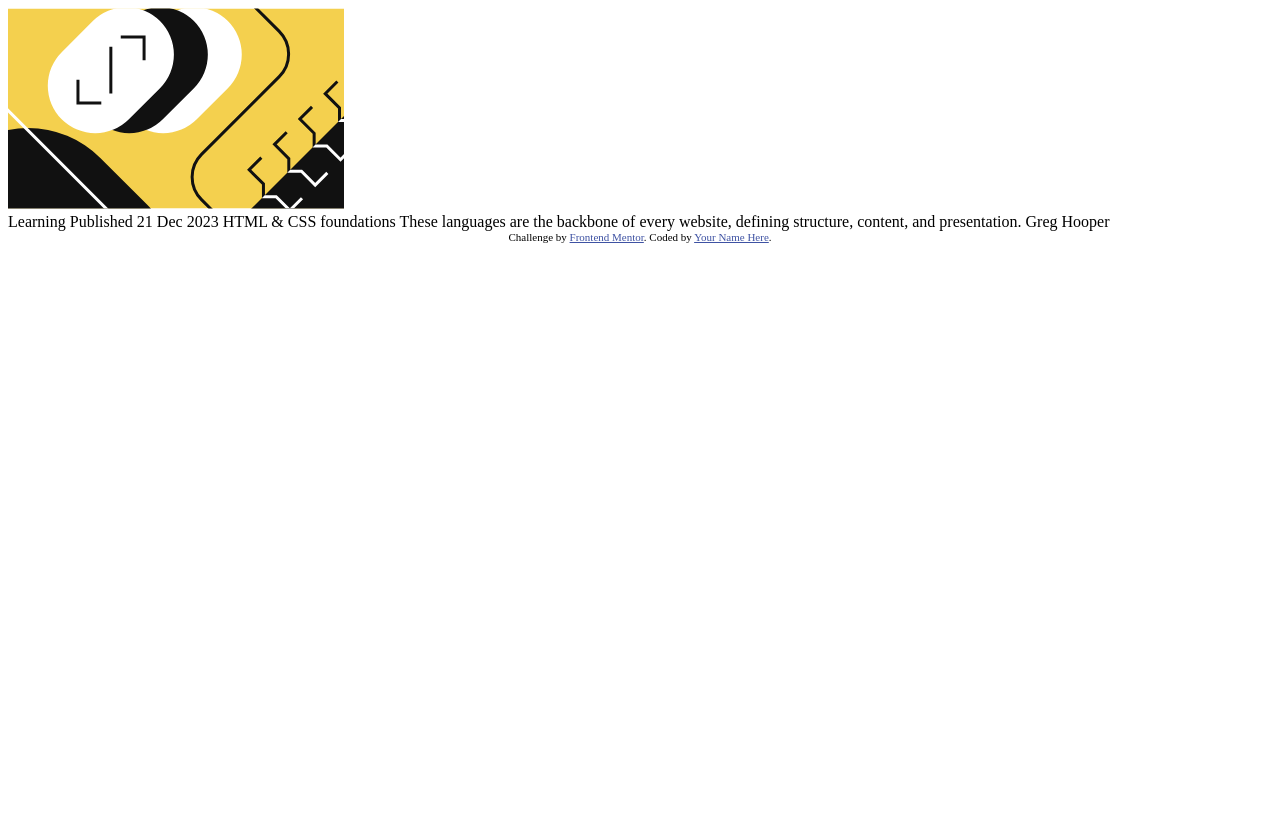
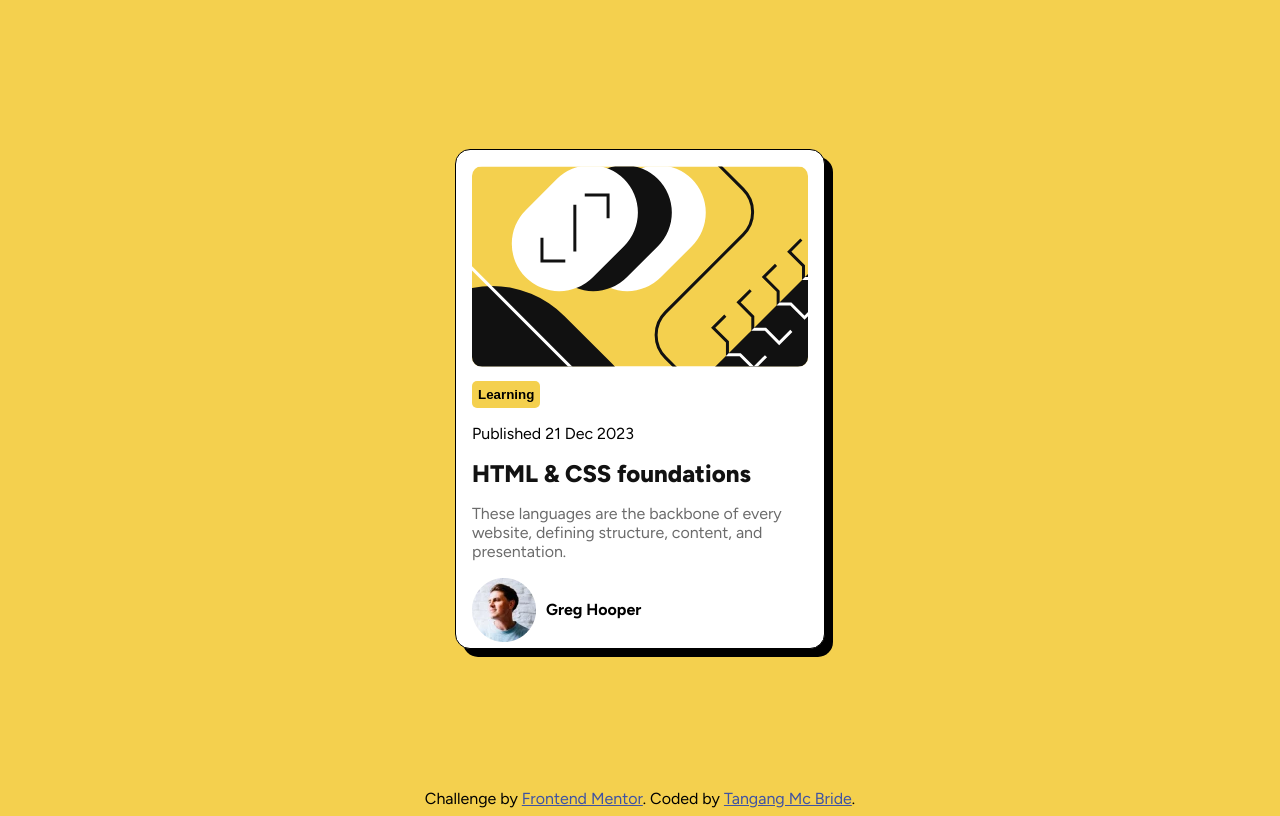
Before and after one commit to TangangMcBride/blog-preview-card-main, a plain HTML site: page index.html in a window 1280 px wide. Drawn offline with Linux system fonts and the light colour scheme.

Commit message:
updated design

```diff
--- a/index.html
+++ b/index.html
@@ -1,39 +1,58 @@
 <!DOCTYPE html>
 <html lang="en">
   <head>
-  <meta charset="UTF-8">
-  <meta name="viewport" content="width=device-width, initial-scale=1.0"> <!-- displays site properly based on user's device -->
+    <meta charset="UTF-8" />
+    <meta name="viewport" content="width=device-width, initial-scale=1.0" />
+    <!-- displays site properly based on user's device -->
 
-  <link rel="icon" type="image/png" sizes="32x32" href="./assets/images/favicon-32x32.png">
+    <link
+      rel="icon"
+      type="image/png"
+      sizes="32x32"
+      href="./assets/images/favicon-32x32.png"
+    />
 
     <title>Frontend Mentor | Blog preview card</title>
-  <link rel="stylesheet" href="styles.css">
+    <link rel="stylesheet" href="styles.css" />
 
     <!-- Feel free to remove these styles or customise in your own stylesheet 👍 -->
     <style>
-    .attribution { font-size: 11px; text-align: center; }
-    .attribution a { color: hsl(228, 45%, 44%); }
+      .attribution {
+        font-size: 16px;
+        text-align: center;
+      }
+      .attribution a {
+        color: hsl(228, 45%, 44%);
+      }
     </style>
+    <link rel="preconnect" href="https://fonts.googleapis.com">
+    <link rel="preconnect" href="https://fonts.gstatic.com" crossorigin>
+    <link href="https://fonts.googleapis.com/css2?family=Figtree:ital,wght@0,300..900;1,300..900&display=swap" rel="stylesheet">
   </head>
   <body>
     <div class="cardContainer">
-  <div class="cardImage">
-<img src="assets/images/illustration-article.svg"/>
+      <img src="assets/images/illustration-article.svg" />
+
+      <button class="button">Learning</button>
+
+      <p class="p1">Published 21 Dec 2023</p>
+
+      <h1>HTML & CSS foundations</h1>
+
+      <p class="p2">
+        These languages are the backbone of every website, defining structure,
+        content, and presentation.
+      </p>
+      <div class="profile">
+        <img src="assets/images/image-avatar.webp" alt="" />
+        <p class="name">Greg Hooper</p>
       </div>
-  Learning
-
-  Published 21 Dec 2023
-
-  HTML & CSS foundations
-
-  These languages are the backbone of every website, defining structure, content, and presentation.
-
-  Greg Hooper
-
+    </div>
     <div class="attribution">
-    Challenge by <a href="https://www.frontendmentor.io?ref=challenge" target="_blank">Frontend Mentor</a>.
-    Coded by <a href="#">Your Name Here</a>.
-  </div>
+      Challenge by
+      <a href="https://www.frontendmentor.io?ref=challenge" target="_blank"
+        >Frontend Mentor</a
+      >. Coded by <a href="https://github.com/TangangMcBride">Tangang Mc Bride</a>.
     </div>
   </body>
 </html>
--- a/styles.css
+++ b/styles.css
@@ -0,0 +1,56 @@
+* {
+  padding: 0;
+  box-sizing: border-box;
+}
+
+body {
+  font-family:Figtree;
+  background-color:  hsl(47, 88%, 63%);
+  display: flex;
+  flex-direction: column;
+  justify-content: center; /* Centers horizontally */
+  align-items: center; /* Centers vertically */
+  height: 100vh; /* Full viewport height */
+
+}
+p{
+  font-size: 16px;
+}
+.cardContainer {
+border-radius: 15px;
+padding:1rem;
+width: 370px;
+height: 500px;
+background-color: hsl(0, 0%, 100%);
+margin: auto;
+border: 1px solid;
+box-shadow: 8px 8px;
+}
+.button{
+  margin-top:10px;
+  padding: 6px;
+  background-color: hsl(47, 88%, 63%);
+  border: 0cap;
+  border-radius: 5px;
+  font-weight: bold;
+}
+h1{
+  font-weight: 800;
+  font-size:x-large;
+  color:hsl(0, 0%, 7%) ;
+}
+.profile{
+display: flex;
+align-items: center;
+gap: 10px;
+
+}
+.p2{
+  color:hsl(0, 0%, 42%);
+}
+.name{
+font-weight: bold;
+}
+img{
+  border-radius: 10px;
+}
```
Lines whose indentation alone changed are shown as unchanged.
